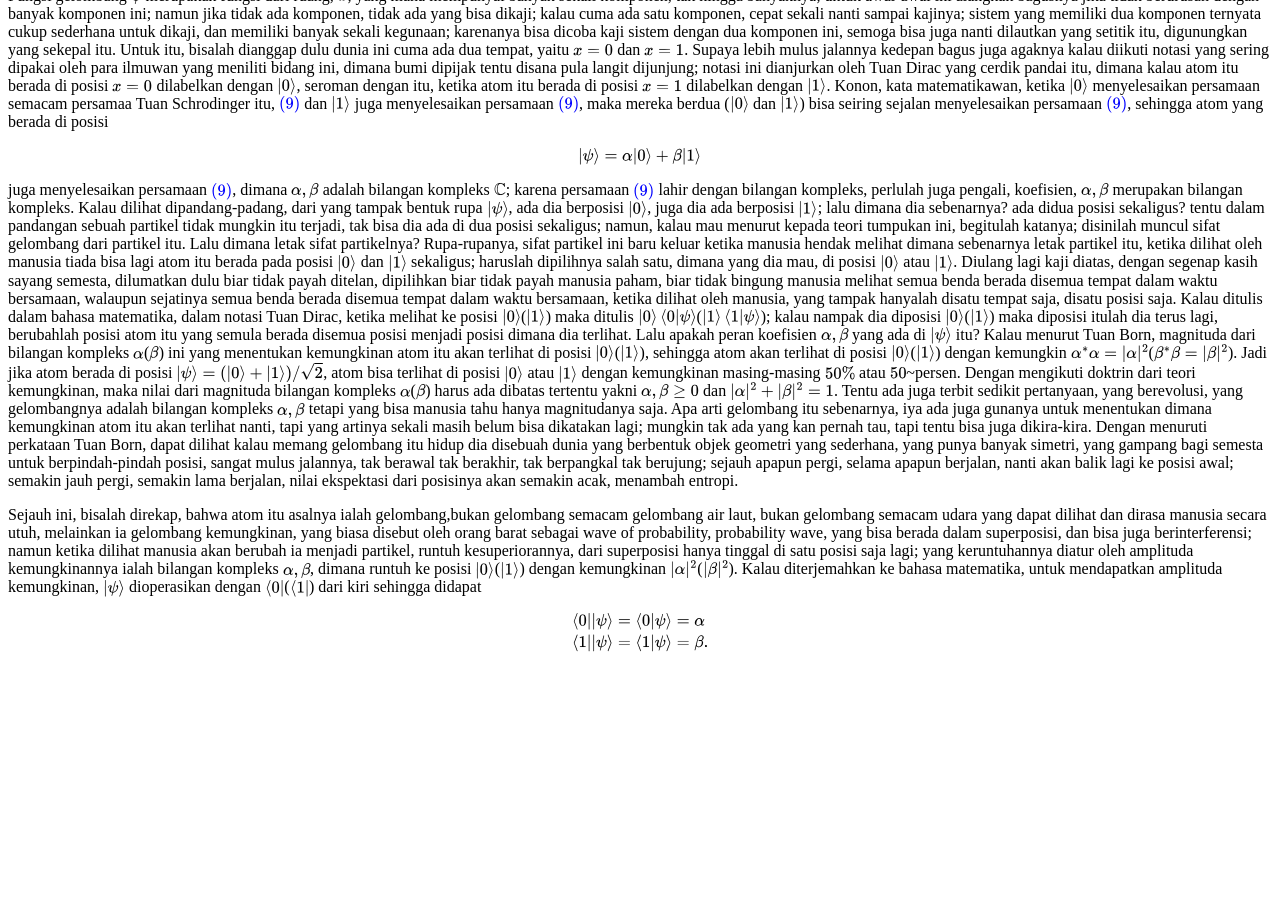
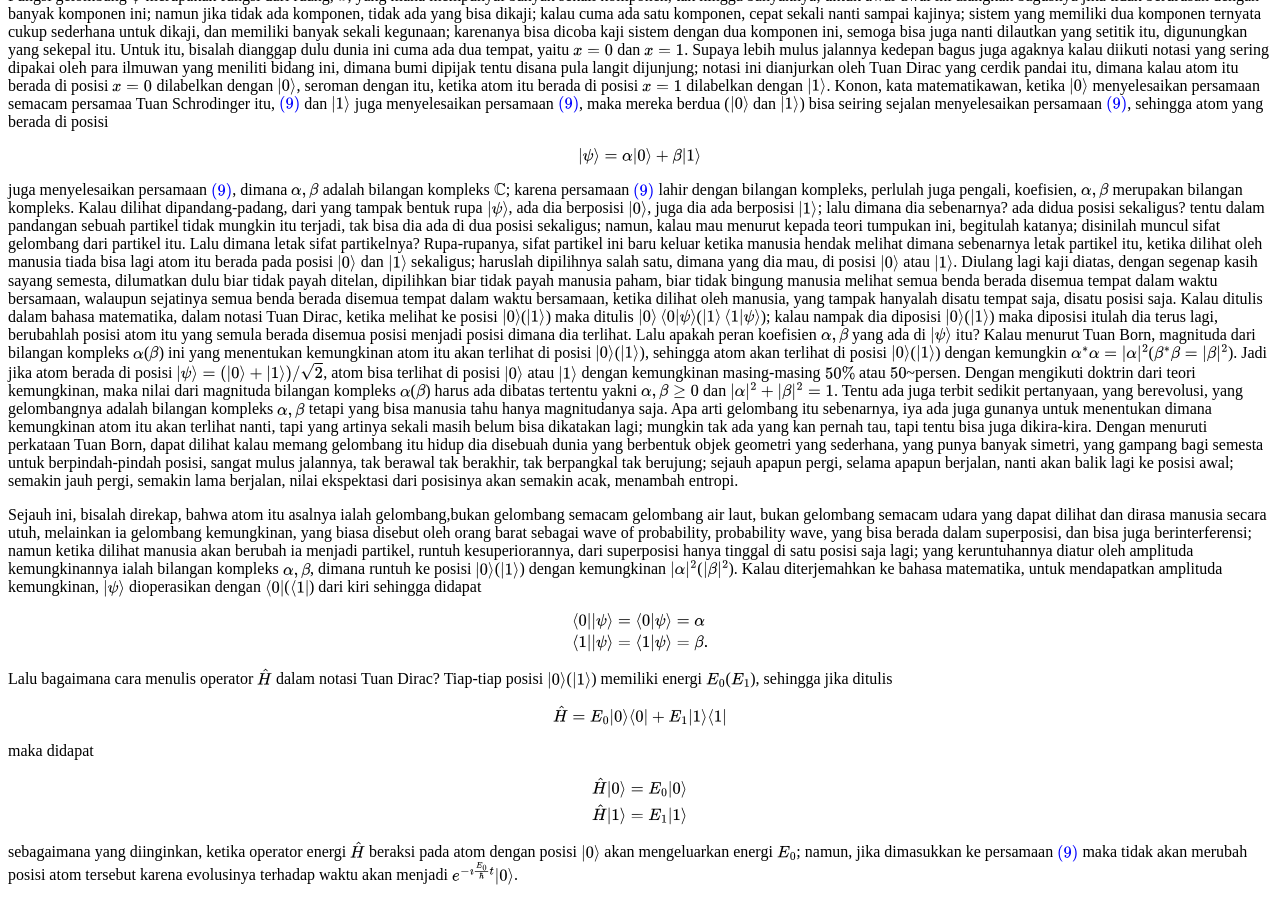
Before and after one commit to dangausuluah/dangausuluah.github.io, a Jekyll site: the page built from _posts/2026-01-01-WKKK.md, in a window 1280 px wide and 900 px high, scrolled down 2776 px. Built offline with Jekyll 4.4.1, drawn with Linux system fonts in a browser that asks for light colours; nearby versions of some CDN libraries; our own code applies the rules of GitHub Pages for plain Markdown files; a script that is not in the unit is left out; comment, search, counter and statistics services are not loaded; before the commit the page ends 3443 px from its top, so only the background shows below that.

Commit message:
Update 2026-01-01-WKKK.md

```diff
--- a/_posts/2026-01-01-WKKK.md
+++ b/_posts/2026-01-01-WKKK.md
@@ -135,3 +135,20 @@ $$
 \bra{1} \ket{\psi} &= \braket{1|\psi} = \beta.
 \end{align*}
 $$
+
+Lalu bagaimana cara menulis operator $\hat{H}$ dalam notasi Tuan Dirac? Tiap-tiap posisi $\ket{0}$($\ket{1}$) memiliki energi $E_0$($E_1$), sehingga jika ditulis
+
+$$
+\hat{H} = E_0 \ket{0}\bra{0} + E_1 \ket{1}\bra{1}
+$$
+
+maka didapat
+
+$$
+\begin{align*}
+\hat{H} \ket{0} &= E_0 \ket{0} \\
+\hat{H} \ket{1} &= E_1 \ket{1}
+\end{align*}
+$$
+
+sebagaimana yang diinginkan, ketika operator energi $\hat{H}$ beraksi pada atom dengan posisi $\ket{0}$ akan mengeluarkan energi $E_0$; namun, jika dimasukkan ke persamaan $\eqref{eq:S}$ maka tidak akan merubah posisi atom tersebut karena evolusinya terhadap waktu akan menjadi $e^{-\imath \frac{E_0}{\hbar} t} \ket{0}$.
```
